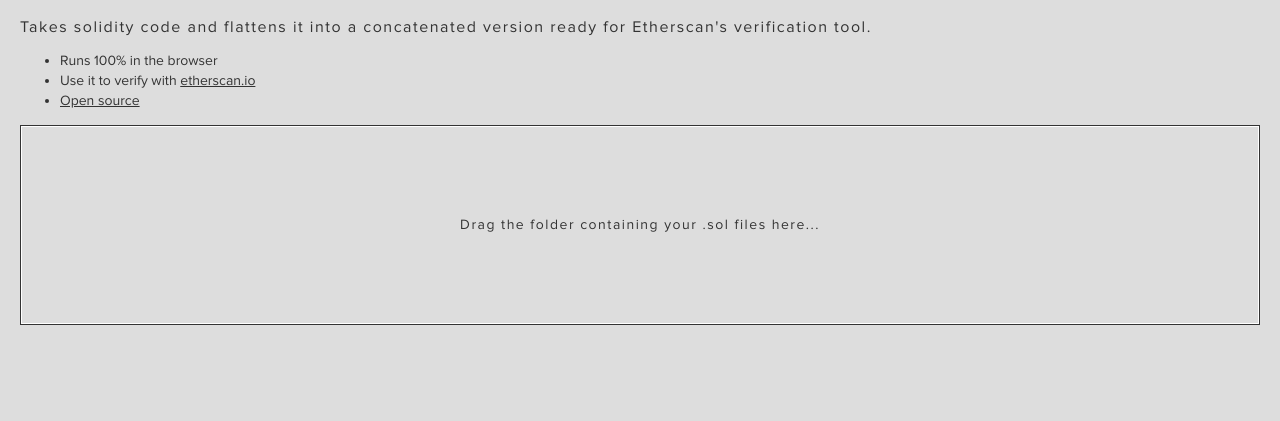
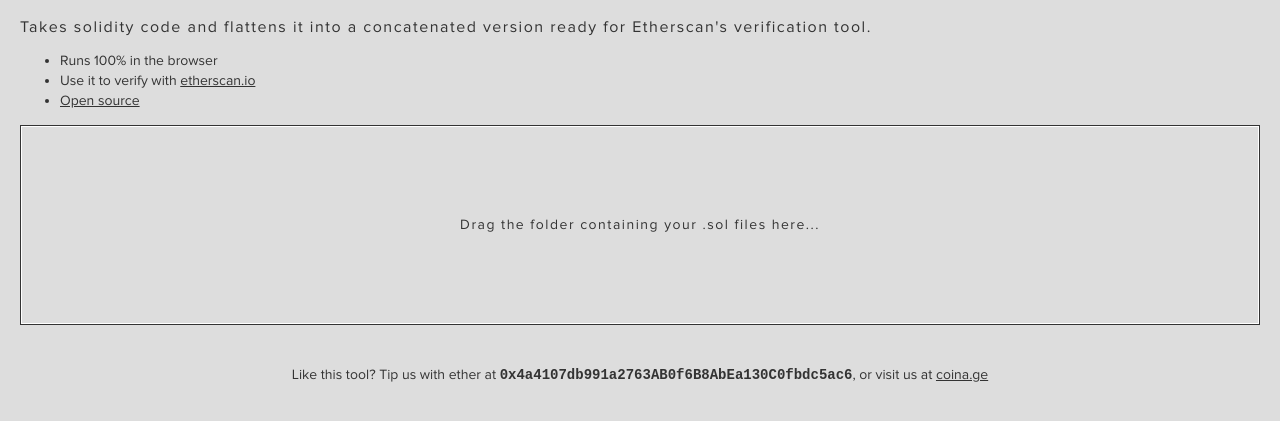
Before and after one commit to CoinageCrypto/solidifier, a Gatsby site: page / in a window 1280 px wide. Shown: the part 91-512 px from the top of the page. Built offline with nearby package versions, Linux system fonts and the light colour scheme; Gatsby itself is replaced by a stand-in of ours.

Commit message:
Added footer

```diff
--- a/src/pages/index.js
+++ b/src/pages/index.js
@@ -240,6 +240,11 @@ This usually means you have invalid syntax that solc would not be able to compil
 						</div>
 					)}
 				</div>
+				<footer className={Styles.footer}>
+					Like this tool? Tip us with ether at{' '}
+					<code>0x4a4107db991a2763AB0f6B8AbEa130C0fbdc5ac6</code>, or visit us at{' '}
+					<a href="https://coina.ge">coina.ge</a>
+				</footer>
 			</div>
 		);
 	}
--- a/src/pages/index.styles.js
+++ b/src/pages/index.styles.js
@@ -113,7 +113,7 @@ export const header = css({
 	padding: '20px',
 	cursor: 'default',
 	'& img': {
-		verticalAlign: 'middle',
+		display: 'block',
 		marginRight: '20px',
 	},
 });
@@ -194,4 +194,15 @@ export const actionsBar = css({
 	},
 });
 
+export const footer = css({
+	textAlign: 'center',
+	padding: '20px',
+	'& a': {
+		color: 'inherit',
+	},
+	'& code': {
+		fontWeight: 600,
+	},
+});
+
 // This comment is here with the words 'export default' to suppress gatsby's warning about invalid pages.
```
